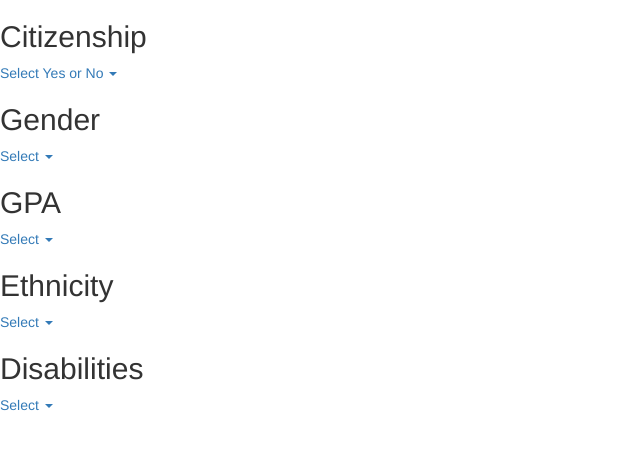
After one commit to KISS/technica15, a Flask app: page /profile/about in a window 1280 px wide. The commit adds this page. Shown: the top 450 px of the page, without its empty margins (0-640 px from the left). Run offline with Flask 2, Linux system fonts and the light colour scheme; some libraries are stand-ins or nearby versions.

Commit message:
created about, updated loans and profile path

```diff
--- /dev/null
+++ b/templates/about.html
@@ -0,0 +1,87 @@
+<!DOCTYPE html>
+<html>
+	<head>
+		<title>Unifund</title>
+		<meta name="viewport" content="width=device-width, initial-scale=1.0">
+		<link href="../static/bootstrap.min.css" rel="stylesheet" media="screen">
+	</head>
+	<body>
+		<h2>Citizenship</h2>
+		<div class="dropdown">
+  			<a id="dLabel" data-target="#" href="http://example.com" data-toggle="dropdown" role="button" aria-haspopup="true" aria-expanded="false">
+    	Select Yes or No
+    	<span class="caret"></span>
+  			</a>
+
+  		<ul class="dropdown-menu" aria-labelledby="dLabel">
+    		<li>Yes<li>
+    		<li>No<li>
+  		</ul>
+		</div>
+
+		<h2>Gender</h2>
+		<div class="dropdown">
+  			<a id="dLabel" data-target="#" href="http://example.com" data-toggle="dropdown" role="button" aria-haspopup="true" aria-expanded="false">
+
+    		Select
+    		<span class="caret"></span>
+ 			</a>
+
+		  	<ul class="dropdown-menu" aria-labelledby="dLabel">
+		   	 <li>Male</li>
+		   	 <li>Female</li>
+		  	</ul>
+		</div>
+
+		<h2>GPA</h2>
+		<div class="dropdown">
+  			<a id="dLabel" data-target="#" href="http://example.com" data-toggle="dropdown" role="button" aria-haspopup="true" aria-expanded="false">
+   			Select
+    		<span class="caret"></span>
+ 			</a>
+
+		  	<ul class="dropdown-menu" aria-labelledby="dLabel">
+		   	 <li>2.5-3.0</li>
+		   	 <li>3.0-3.5</li>
+		   	 <li>3.5-4.0</li>
+		  	</ul>
+		</div>
+
+		<h2>Ethnicity</h2>
+		<div class="dropdown">
+  			<a id="dLabel" data-target="#" href="http://example.com" data-toggle="dropdown" role="button" aria-haspopup="true" aria-expanded="false">
+   			Select
+    		<span class="caret"></span>
+ 			</a>
+
+		  	<ul class="dropdown-menu" aria-labelledby="dLabel">
+		   	 <li>Asian</li>
+		   	 <li>Caucasian</li>
+		   	 <li>Hispanic</li>
+		   	 <li>Afraican American</li>
+		  	</ul>
+		</div>
+
+		<h2>Disabilities</h2>
+		<div class="dropdown">
+  			<a id="dLabel" data-target="#" href="http://example.com" data-toggle="dropdown" role="button" aria-haspopup="true" aria-expanded="false">
+   			Select
+    		<span class="caret"></span>
+ 			</a>
+
+		  	<ul class="dropdown-menu" aria-labelledby="dLabel">
+		   	 <li>Blindness</li>
+		   	 <li>Brain Injuries</li>
+		   	 <li>Deah</li>
+		  	</ul>
+		</div>
+
+
+
+	<!-- jQuery (necessary for Bootstrap's JavaScript plugins) -->
+    <script src="https://code.jquery.com/jquery-1.11.3.min.js"></script>
+    <!-- Include all compiled plugins (below), or include individual files as needed -->
+    <script src="../static/bootstrap.min.js"></script>
+
+	</body>
+</html>
--- a/templates/profile.html
+++ b/templates/profile.html
@@ -9,7 +9,7 @@
 		<div class="container">
 			<h1>Welcome to your Unifund Profile!</h1>
 			<div><a href="/">Account Settings</a></div>
-			<div><a href="/">Background</a></div>
+			<div><a href="/profile/about">About Me</a></div>
 			<div><a href="/">Fafsa</a></div>
 			<div><a href="/">Friendfund</a></div>
 			<div><a href="/scholarships">Your catered list of Scholarships</a></div>
```
Also changed, not shown: templates/loans.html (+6 -6 lines).
